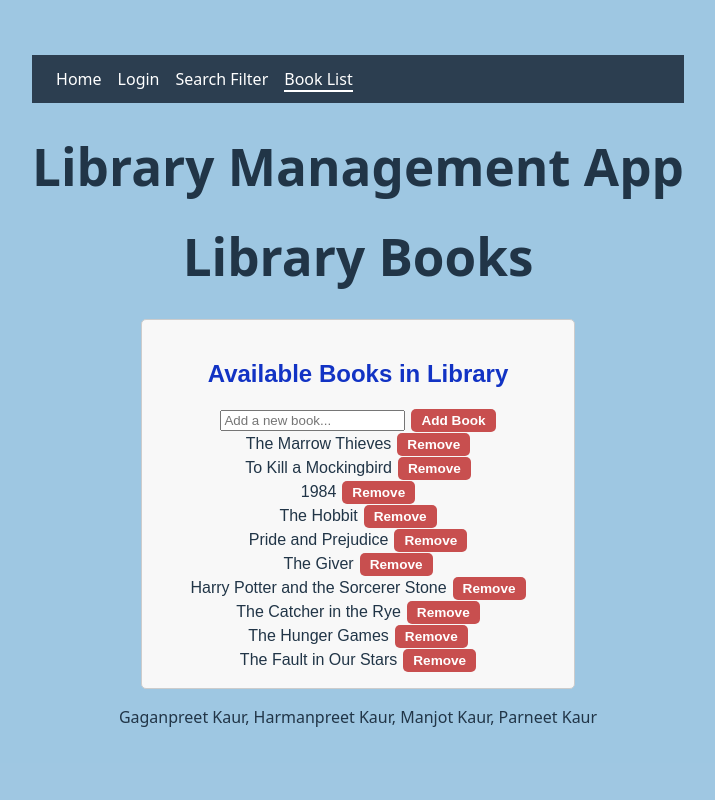
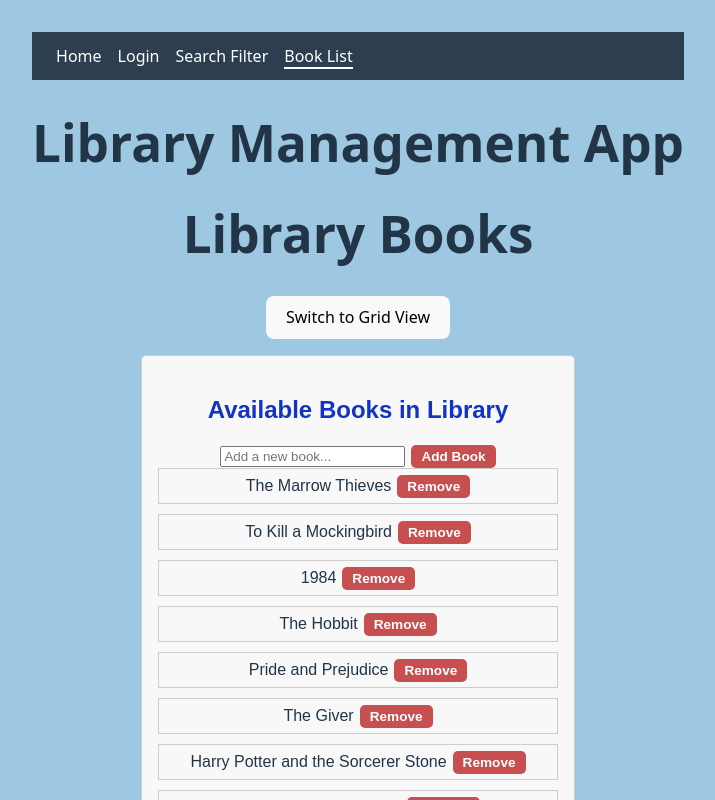
Before and after one commit to Gaganpreet-rrc/Full_Stack_Project_Sprint_01_New, a React (Vite) app in the folder sprint-01/: page /booklist in a window 1280 px wide. Shown: the top 800 px of the page, without its empty margins (282-997 px from the left). Built offline with nearby package versions, Linux system fonts and the light colour scheme.

Commit message:
Created hook and added toggle function.

```diff
--- a/sprint-01/src/Components/pages/BookListPage.tsx
+++ b/sprint-01/src/Components/pages/BookListPage.tsx
@@ -1,6 +1,7 @@
+import React from "react";
 import type { Book } from "../../types/Book";
-import React from "react";
 import BookList from "../BookList/bookList";
+import { useLibrary } from "../../hooks/useLibrary";
 
 type BookListPageProps = {
   books: Book[];
@@ -9,6 +10,8 @@ type BookListPageProps = {
 };
 
 const BookListPage = ({ books, setBooks, search }: BookListPageProps) => {
+  const { isGridView, toggleView, showModal, openModal, closeModal, selectedBook } = useLibrary();
+
   const filteredBooks = books.filter((book) =>
     book.title.toLowerCase().includes(search.toLowerCase())
   );
@@ -16,7 +19,24 @@ const BookListPage = ({ books, setBooks, search }: BookListPageProps) => {
   return (
     <div>
       <h1>Library Books</h1>
-      <BookList books={filteredBooks} setBooks={setBooks} />
+      <button onClick={toggleView}>
+        {isGridView ? "Switch to List View" : "Switch to Grid View"}
+      </button>
+
+      <BookList
+        books={filteredBooks}
+        setBooks={setBooks}
+        openModal={openModal}
+        isGridView={isGridView}
+      />
+
+      {showModal && selectedBook && (
+        <div className="modal">
+          <h2>{selectedBook.title}</h2>
+          <p>Author: {selectedBook.author}</p>
+          <button onClick={closeModal}>Close</button>
+        </div>
+      )}
     </div>
   );
 };
--- a/sprint-01/src/components/BookList/bookList.css
+++ b/sprint-01/src/components/BookList/bookList.css
@@ -46,3 +46,21 @@
 .book-list button:hover {
   background-color: #45a049;
 }
+
+.books {
+  display: flex;
+  flex-wrap: wrap;
+  gap: 10px;
+}
+
+.list-view .book-item {
+  width: 100%;
+  border: 1px solid #ccc;
+  padding: 5px;
+}
+
+.grid-view .book-item {
+  width: 150px;
+  border: 1px solid #ccc;
+  padding: 5px;
+}
--- a/sprint-01/src/components/BookList/bookList.tsx
+++ b/sprint-01/src/components/BookList/bookList.tsx
@@ -6,9 +6,11 @@ import type { Book } from "../../types/Book";
 type BookListProps = {
   books: Book[];
   setBooks: React.Dispatch<React.SetStateAction<Book[]>>;
+  openModal: (book: Book) => void;
+  isGridView: boolean;
 };
 
-const BookList = ({ books, setBooks }: BookListProps) => {
+const BookList = ({ books, setBooks, openModal, isGridView }: BookListProps) => {
   const [newBook, setNewBook] = useState("");
 
   const addBook = () => {
@@ -16,9 +18,8 @@ const BookList = ({ books, setBooks }: BookListProps) => {
       bookListRepo.add({
         title: newBook.trim(),
         author: "Unknown",
-        available: true
+        available: true,
       });
-
       setBooks(bookListRepo.getAll());
       setNewBook("");
     }
@@ -43,10 +44,10 @@ const BookList = ({ books, setBooks }: BookListProps) => {
         <button onClick={addBook}>Add Book</button>
       </div>
 
-      <div className="books">
+    <div className={isGridView ? "grid-view books" : "list-view books"}>
   {books.map((book) => (
     <div key={book.id} className="book-item">
-            {book.title}
+      <span onClick={() => openModal(book)}>{book.title}</span>
       <button onClick={() => removeBook(book.id)}>Remove</button>
     </div>
   ))}
--- /dev/null
+++ b/sprint-01/src/hooks/useLibrary.ts
@@ -0,0 +1,27 @@
+import { useState } from "react";
+import type { Book } from "../types/Book";
+
+export function useLibrary() {
+  const [isGridView, setIsGridView] = useState(false);
+  const [showModal, setShowModal] = useState(false);
+  const [selectedBook, setSelectedBook] = useState<Book | null>(null);
+
+  const toggleView = () => setIsGridView(prev => !prev);
+  const openModal = (book: Book) => {
+    setSelectedBook(book);
+    setShowModal(true);
+  };
+  const closeModal = () => {
+    setSelectedBook(null);
+    setShowModal(false);
+  };
+
+  return {
+    isGridView,
+    toggleView,
+    showModal,
+    openModal,
+    closeModal,
+    selectedBook,
+  };
+}
```
Lines whose indentation alone changed are shown as unchanged.
